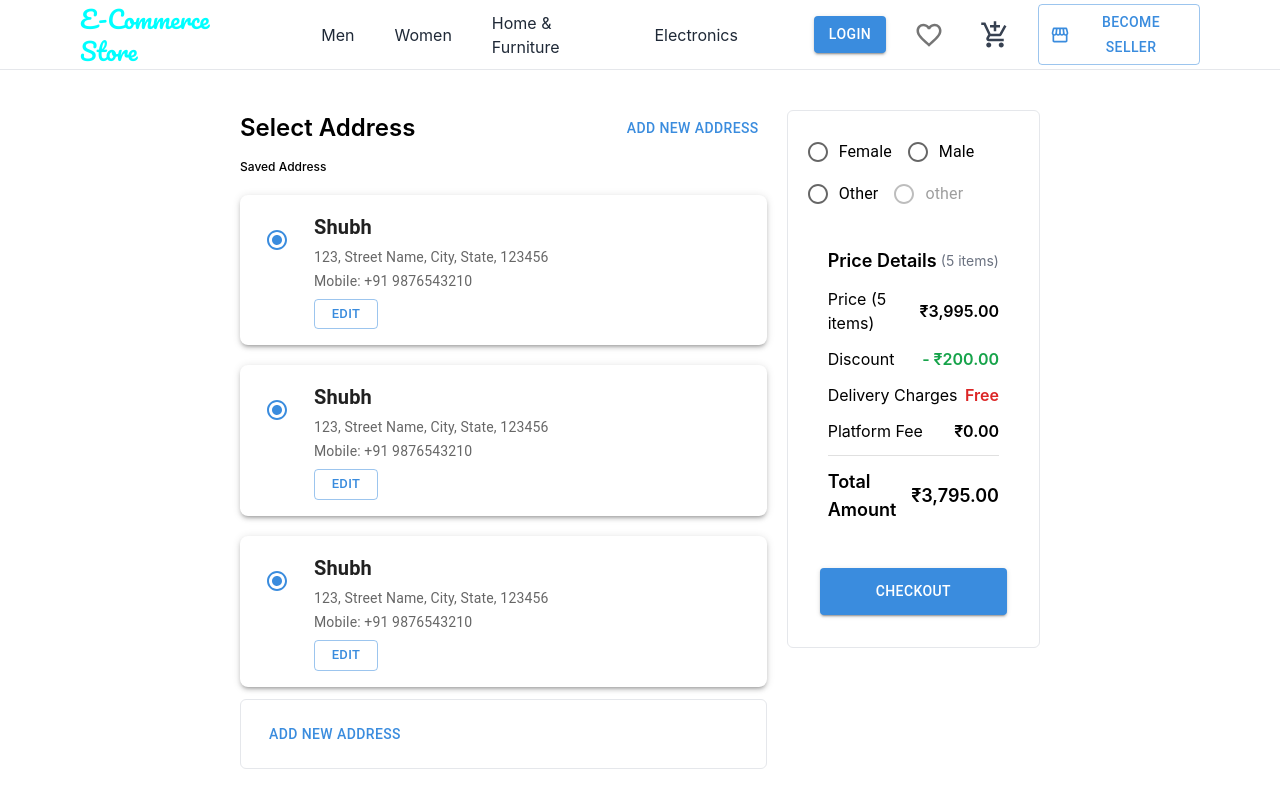
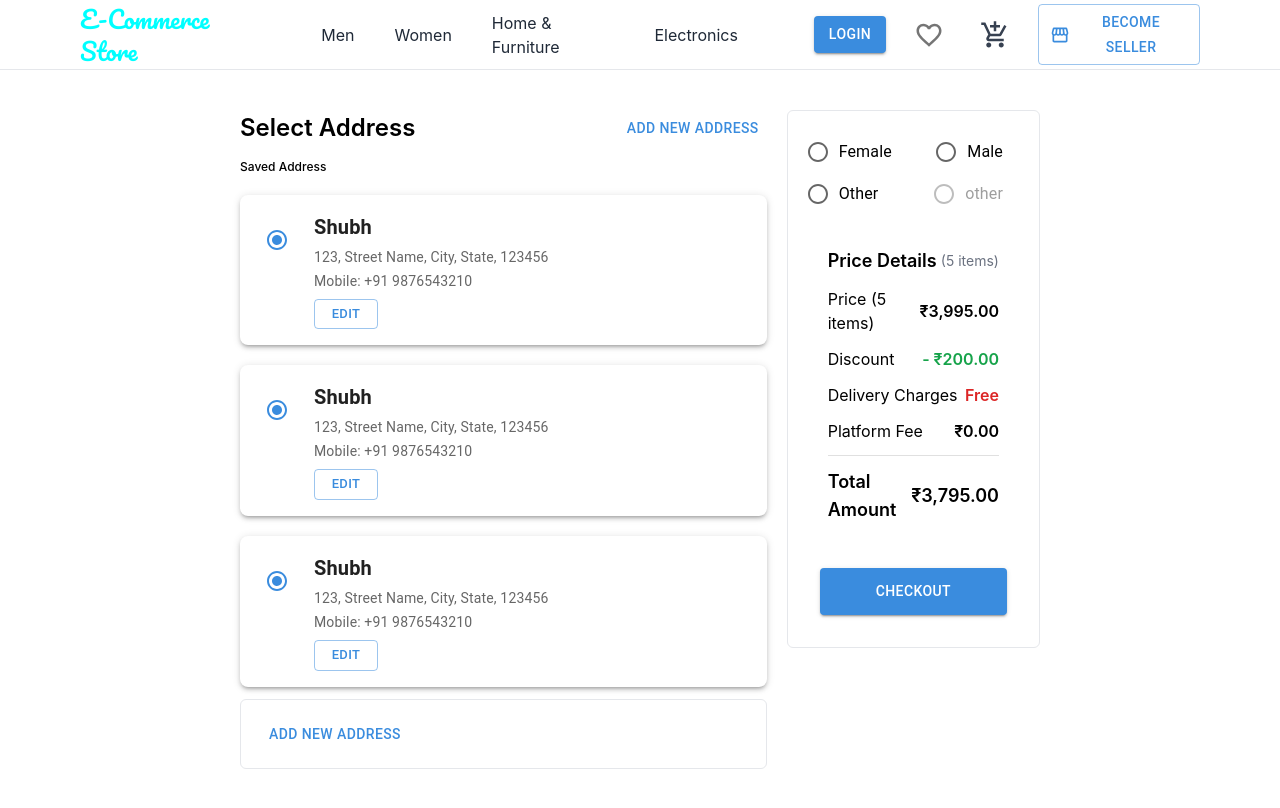
Before and after one commit to shubhcoding01/ecomproject, a React (Create React App) app: page / in a window 1280 px wide. Shown: the top 808 px of the page. Built offline with nearby package versions, Linux system fonts and the light colour scheme; some icons are missing.

Commit message:
Add class to radio button group for improved layout in Checkout component

```diff
--- a/src/customer/pages/checkout/Checkout.tsx
+++ b/src/customer/pages/checkout/Checkout.tsx
@@ -56,6 +56,7 @@ const Checkout = () => {
                   row
                   aria-labelledby="demo-row-radio-buttons-group-label"
                   name="row-radio-buttons-group"
+                  className="flex justify-between pr-0"
                 >
                   <FormControlLabel
                     value="female"
```
